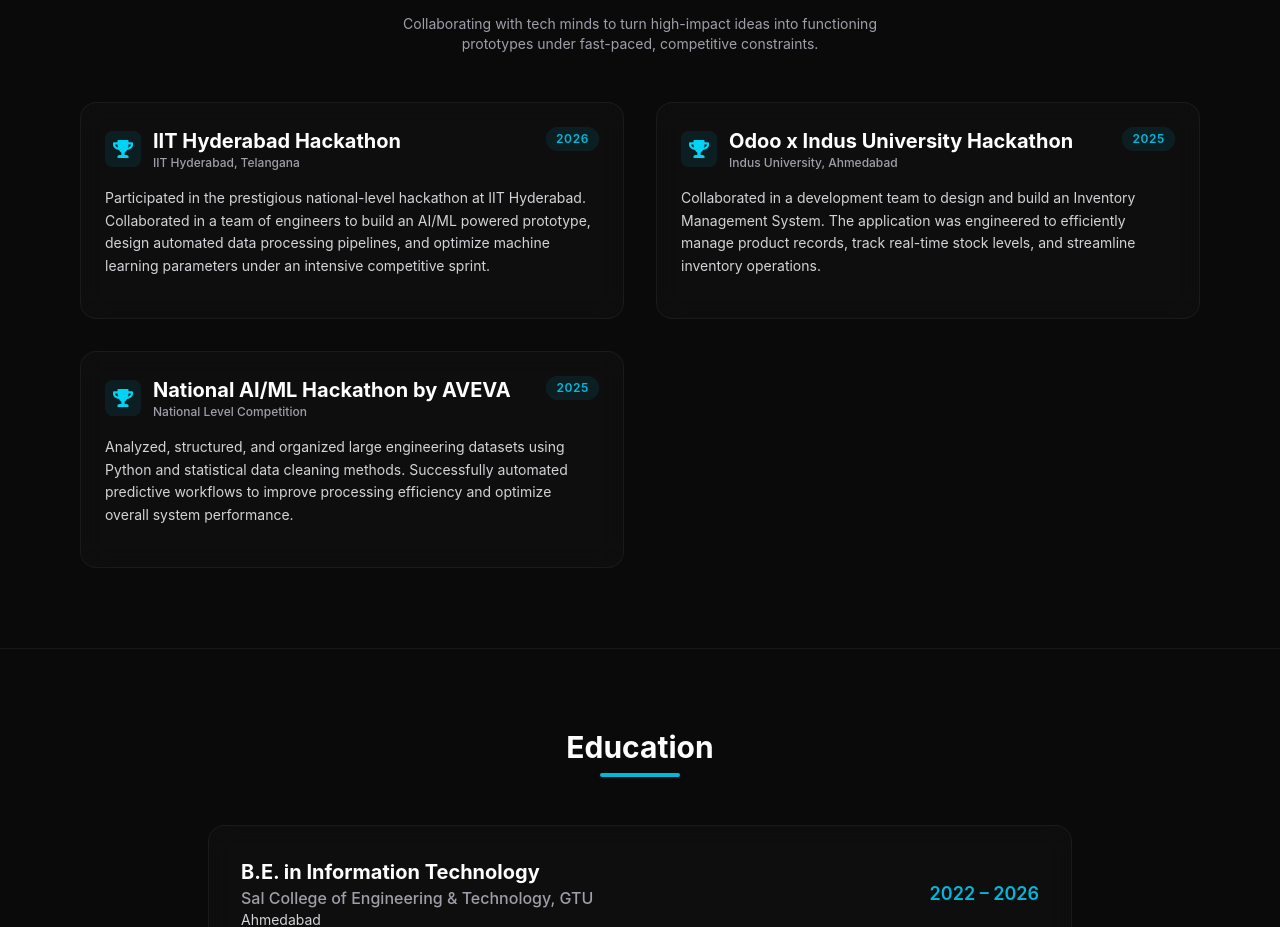
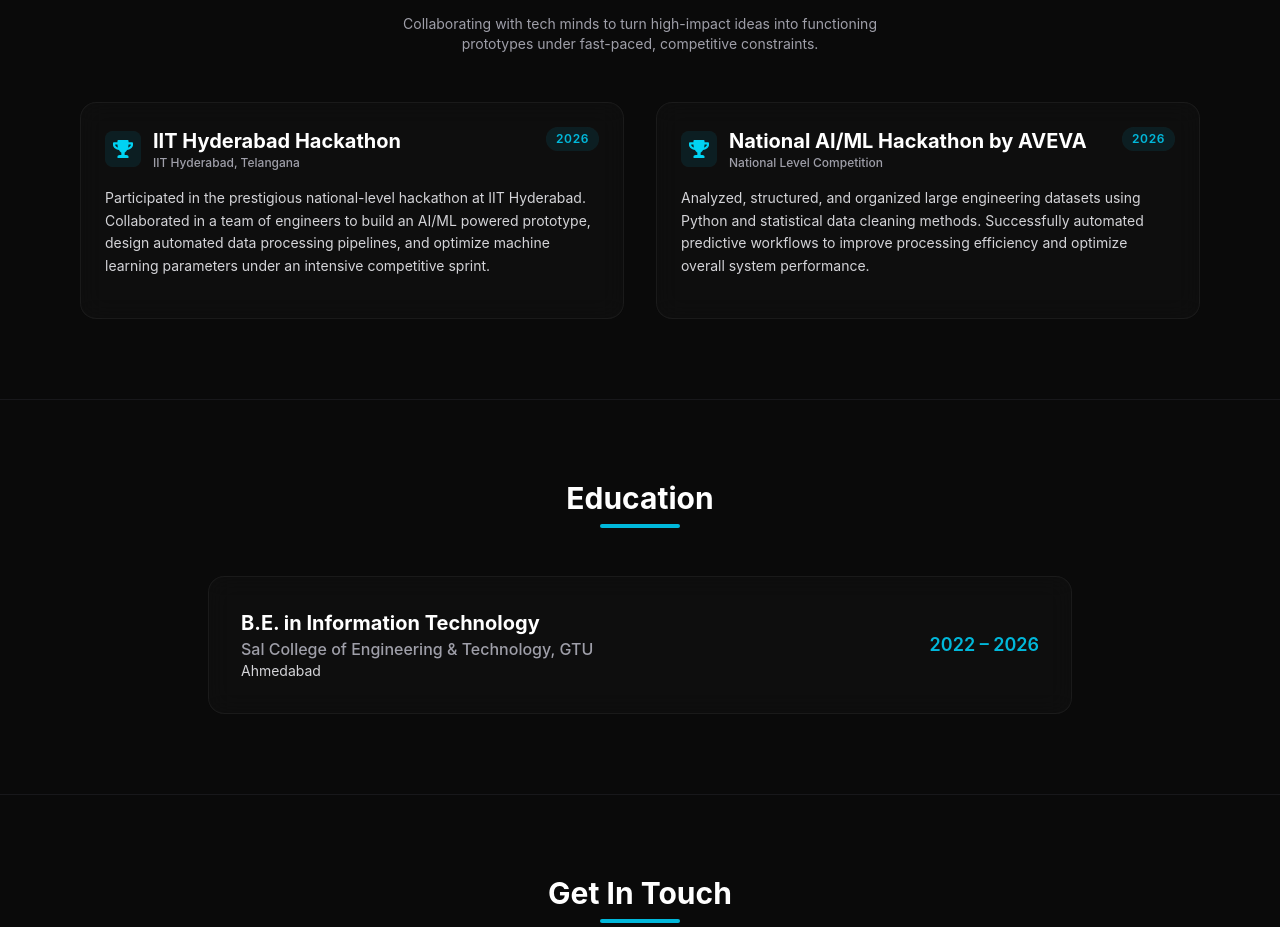
Before and after one commit to BLACKDEVIL4114/Portfolio-Website-, a React (Vite) app: page / in a window 1280 px wide. Shown: the part 8042-8969 px from the top of the page. Built offline with nearby package versions, Linux system fonts and the light colour scheme.

Commit message:
fix: remove Odoo hackathon and set AVEVA hackathon date to 2026

```diff
--- a/src/components/Hackathons.jsx
+++ b/src/components/Hackathons.jsx
@@ -10,15 +10,9 @@
     description: "Participated in the prestigious national-level hackathon at IIT Hyderabad. Collaborated in a team of engineers to build an AI/ML powered prototype, design automated data processing pipelines, and optimize machine learning parameters under an intensive competitive sprint."
   },
   {
-    title: "Odoo x Indus University Hackathon",
-    location: "Indus University, Ahmedabad",
-    date: "2025",
-    description: "Collaborated in a development team to design and build an Inventory Management System. The application was engineered to efficiently manage product records, track real-time stock levels, and streamline inventory operations."
-  },
-  {
     title: "National AI/ML Hackathon by AVEVA",
     location: "National Level Competition",
-    date: "2025",
+    date: "2026",
     description: "Analyzed, structured, and organized large engineering datasets using Python and statistical data cleaning methods. Successfully automated predictive workflows to improve processing efficiency and optimize overall system performance."
   }
 ];
```
